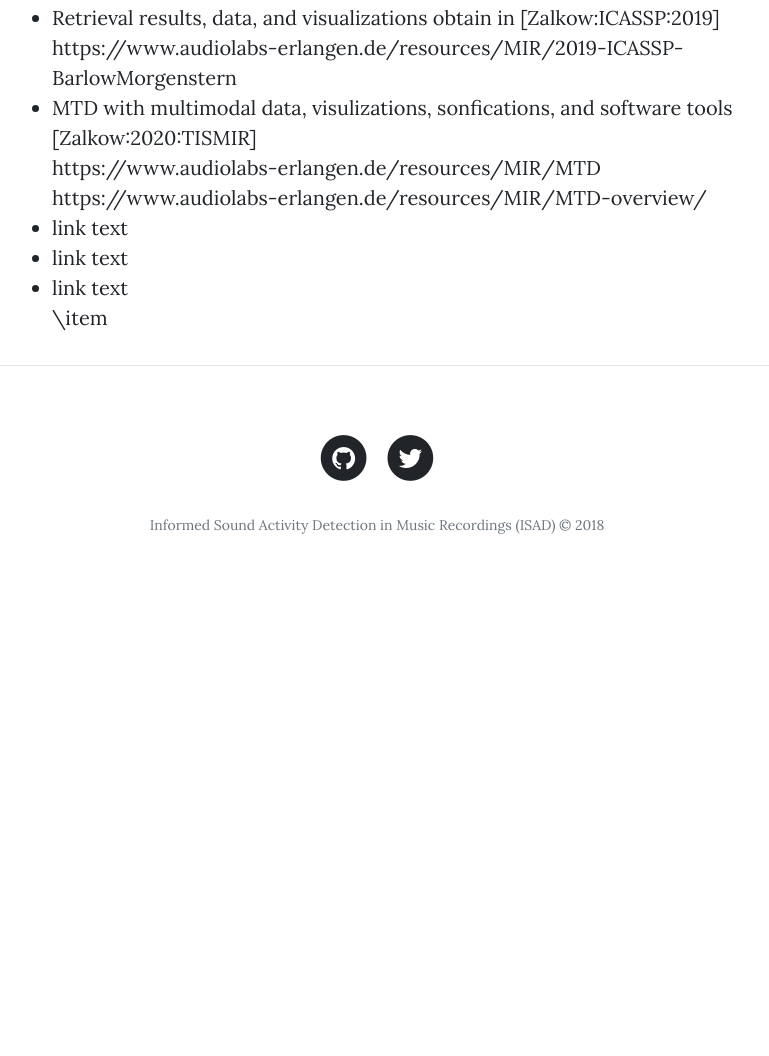
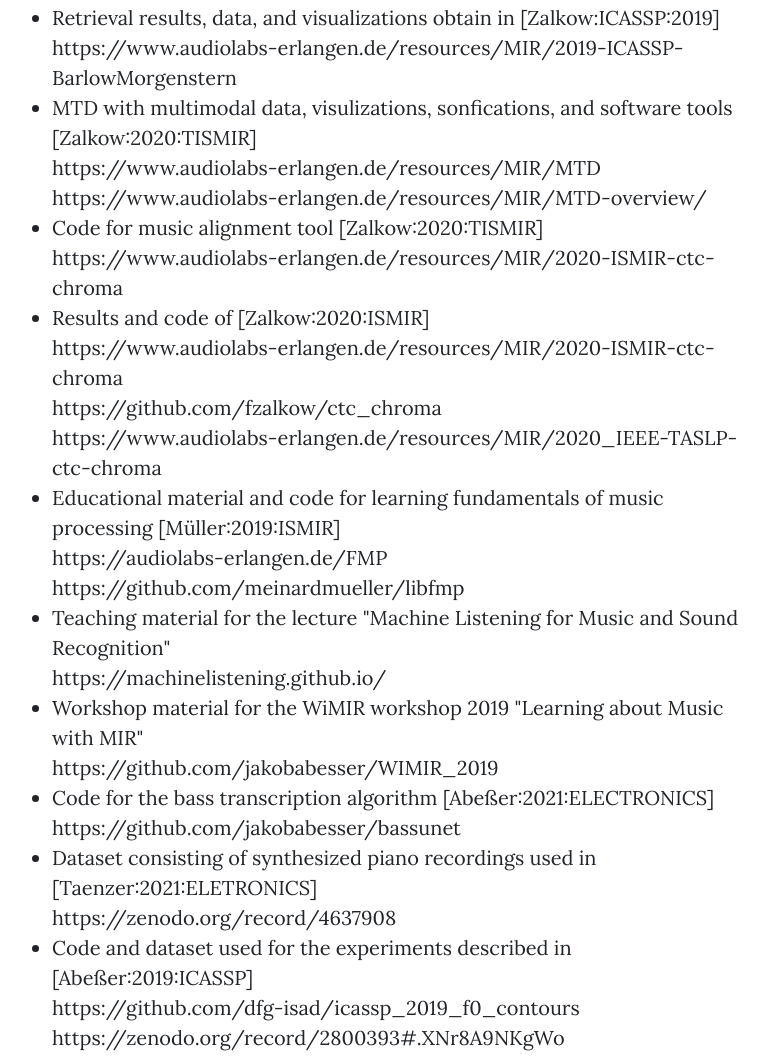
Before and after one commit to dfg-isad/dfg-isad.github.io, a website: page project_results.html in a window 1280 px wide. Shown: the part 2589-3645 px from the top of the page, without its empty margins (263-1032 px from the left). Before the commit the page ends 3190 px from the top, so only its background shows below. Drawn offline with nearby package versions, Linux system fonts and the light colour scheme.

Commit message:
Update project_results.html

```diff
--- a/project_results.html
+++ b/project_results.html
@@ -8,7 +8,7 @@
   <meta name="description" content="">
   <meta name="author" content="">
 
-  <title>ISAD - Publications</title>
+  <title>ISAD - Project Results (Phase 1)</title>
 
   <!-- Bootstrap core CSS -->
   <link href="vendor/bootstrap/css/bootstrap.min.css" rel="stylesheet">
@@ -186,13 +186,40 @@
               <a href="https://www.audiolabs-erlangen.de/resources/MIR/MTD-overview/">https://www.audiolabs-erlangen.de/resources/MIR/MTD-overview/</a>
             </li>
             <li>
-              <a href="url">link text</a>
+              Code for music alignment tool [Zalkow:2020:TISMIR]<br>
+              <a href="https://www.audiolabs-erlangen.de/resources/MIR/2020-ISMIR-ctc-chroma">https://www.audiolabs-erlangen.de/resources/MIR/2020-ISMIR-ctc-chroma</a>
             </li>
             <li>
-              <a href="url">link text</a>
+              Results and code of [Zalkow:2020:ISMIR] <br>
+              <a href="https://www.audiolabs-erlangen.de/resources/MIR/2020-ISMIR-ctc-chroma">https://www.audiolabs-erlangen.de/resources/MIR/2020-ISMIR-ctc-chroma</a><br>
+              <a href="https://github.com/fzalkow/ctc_chroma">https://github.com/fzalkow/ctc_chroma</a><br>
+              <a href="https://www.audiolabs-erlangen.de/resources/MIR/2020_IEEE-TASLP-ctc-chroma">https://www.audiolabs-erlangen.de/resources/MIR/2020_IEEE-TASLP-ctc-chroma</a><br>
             </li>
             <li>
-              <a href="url">link text</a>
+              Educational material and code for learning fundamentals of music processing [Müller:2019:ISMIR]<br>
+              <a href="https://audiolabs-erlangen.de/FMP">https://audiolabs-erlangen.de/FMP</a><br>
+              <a href="https://github.com/meinardmueller/libfmp">https://github.com/meinardmueller/libfmp</a><br>
+            </li>
+            <li>
+              Teaching material for the lecture "Machine Listening for Music and Sound Recognition"<br>
+              <a href="https://machinelistening.github.io/">https://machinelistening.github.io/</a><br>
+            </li>
+            <li>
+              Workshop material for the WiMIR workshop 2019 "Learning about Music with MIR"<br>
+              <a href="https://github.com/jakobabesser/WIMIR_2019">https://github.com/jakobabesser/WIMIR_2019</a><br>
+            </li>
+            <li>
+              Code for the bass transcription algorithm [Abeßer:2021:ELECTRONICS]<br>
+              <a href="https://github.com/jakobabesser/bassunet">https://github.com/jakobabesser/bassunet</a><br>
+            </li>
+            <li>
+              Dataset consisting of synthesized piano recordings used in [Taenzer:2021:ELETRONICS] <br>
+              <a href="https://zenodo.org/record/4637908">https://zenodo.org/record/4637908</a><br>
+            </li>
+            <li>
+              Code and dataset used for the experiments described in [Abeßer:2019:ICASSP] <br>
+              <a href="https://github.com/dfg-isad/icassp_2019_f0_contours">https://github.com/dfg-isad/icassp_2019_f0_contours</a><br>
+              <a href="https://zenodo.org/record/2800393#.XNr8A9NKgWo">https://zenodo.org/record/2800393#.XNr8A9NKgWo</a><br>
             </li>
 
           \item
```
